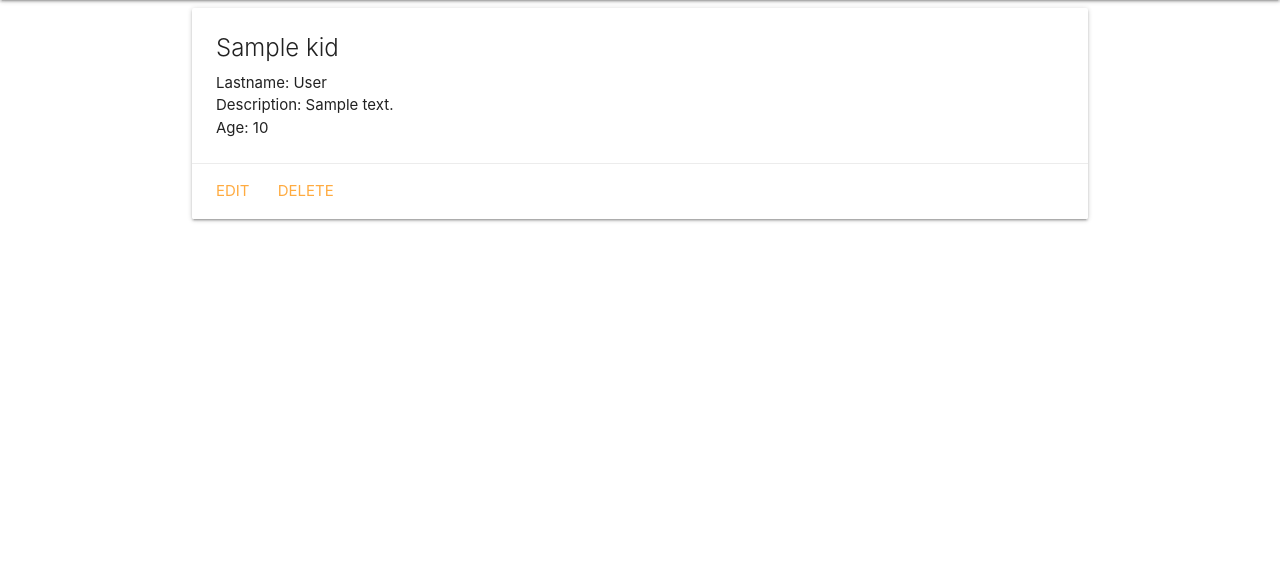
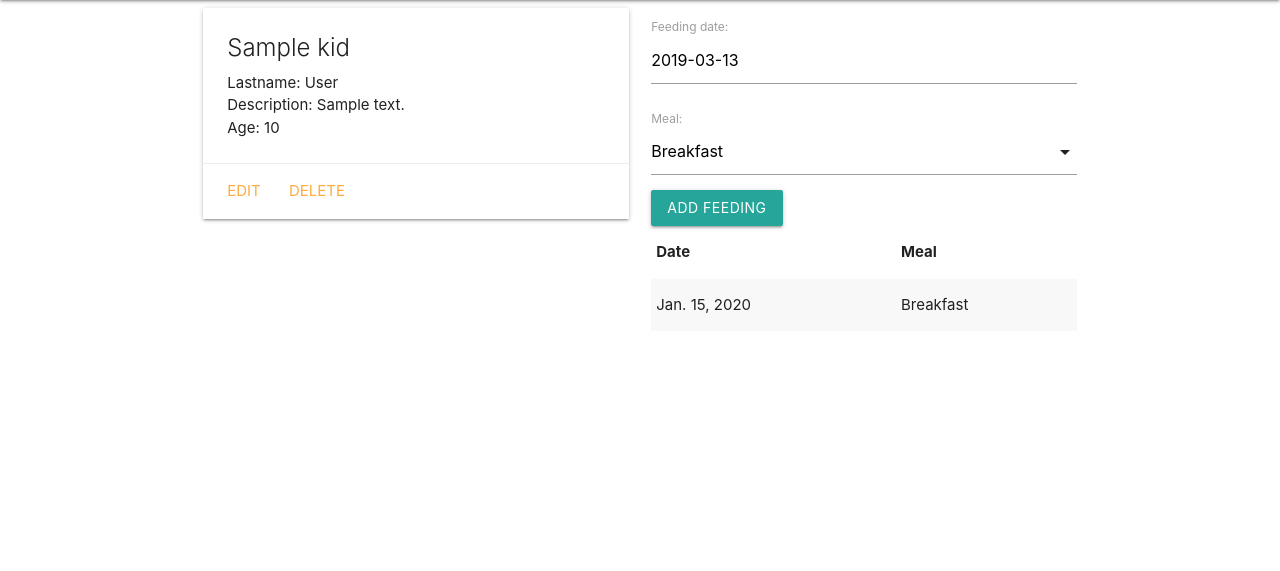
Before and after one commit to pmeisam/django-kindergarten, a Django app: page /kid/1 in a window 1280 px wide. Shown: the part 64-635 px from the top of the page. Run offline with Django 3.2, Linux system fonts and the light colour scheme; tables that the repository leaves empty hold one stand-in row (values such as "Sample post").

Commit message:
feeding update

```diff
--- a/main_app/admin.py
+++ b/main_app/admin.py
@@ -1,5 +1,5 @@
 from django.contrib import admin
-from .models import Kid
+from .models import Kid, Feeding
 # Register your models here.
-
 admin.site.register(Kid)
+admin.site.register(Feeding)
--- /dev/null
+++ b/main_app/forms.py
@@ -0,0 +1,7 @@
+from django.forms import ModelForm
+from .models import Feeding
+
+class FeedingForm(ModelForm):
+    class Meta:
+        model = Feeding
+        fields = ['date', 'meal']
--- a/main_app/models.py
+++ b/main_app/models.py
@@ -1,11 +1,30 @@
 from django.db import models
 from django.urls import reverse
 # Create your models here.
+MEALS = (
+    ('B', 'Breakfast'),
+    ('L', 'Lunch'),
+    ('D', 'Dinner')
+)
 class Kid(models.Model):
     name = models.CharField(max_length=50)
     last_name = models.CharField(max_length=50)
     age = models.IntegerField()
     description = models.TextField(max_length=250)
-
     def get_absolute_url(self):
         return reverse('detail', kwargs={"kid_id": self.id})
+
+
+class Feeding(models.Model):
+    date = models.DateField('feeding date')
+    meal = models.CharField(
+        max_length=1,
+        choices=MEALS,
+        default=MEALS[0][0]
+        )
+    kid = models.ForeignKey(Kid, on_delete=models.CASCADE)
+    def __str__(self):
+        return f"{self.get_meal_display()} on {self.date}"
+
+    class Meta:
+        ordering = ['-date']
--- a/main_app/templates/base.html
+++ b/main_app/templates/base.html
@@ -1,6 +1,7 @@
 {%load static%}
 <!DOCTYPE html>
 <html lang="en">
+
 <head>
     <meta charset="UTF-8">
     <meta name="viewport" content="width=device-width, initial-scale=1.0">
@@ -8,7 +9,10 @@
     <title>Kindergarten</title>
     <link rel="stylesheet" href="https://cdnjs.cloudflare.com/ajax/libs/materialize/1.0.0/css/materialize.min.css">
     <link rel="stylesheet" type="text/css" href="{% static 'css/style.css' %}">
+    <script src="https://cdnjs.cloudflare.com/ajax/libs/materialize/1.0.0/js/materialize.min.js"></script>
+
 </head>
+
 <body>
     <header class="navbar-fixed">
         <nav>
@@ -32,8 +36,22 @@
         {% block content %}
         {% endblock %}
     </main>
-  	<footer class="page-footer">
-       <div class="right">All Rights Reserved, &copy; 2019 Kindergarten Collector &nbsp;</div>
+    <footer class="page-footer">
+        <div class="right">All Rights Reserved, &copy; 2019 Kindergarten Collector &nbsp;</div>
     </footer>
+    <script>
+        var dateEl = document.getElementById('id_date');
+        M.Datepicker.init(dateEl, {
+            format: 'yyyy-mm-dd',
+            defaultDate: new Date(),
+            setDefaultDate: true,
+            autoClose: true
+        });
+
+        // add additional JS to initialize select below
+        var selectEl = document.getElementById('id_meal');
+        M.FormSelect.init(selectEl);
+    </script>
 </body>
+
 </html>
--- a/main_app/templates/kids/detail.html
+++ b/main_app/templates/kids/detail.html
@@ -1,5 +1,7 @@
 {% extends 'base.html' %}
 {% block content %}
+<div class="row">
+    <div class="col s6">
         <div class="card">
             <div class="card-content">
                 <span class="card-title">{{kid.name}}</span>
@@ -16,4 +18,29 @@
                 <a href="{% url 'kids_delete' kid.id %}">Delete</a>
             </div>
         </div>
+    </div>
+<div class="col s6">
+    <form action="{% url 'add_feeding' kid.id %}" method="POST">
+        {% csrf_token %}
+        {{ feeding_form.as_p }}
+        <input type="submit" class="btn" value="add Feeding">
+    </form>
+    <table class="striped">
+        <thead>
+            <tr>
+                <th>Date</th>
+                <th>Meal</th>
+            </tr>
+        </thead>
+        <tbody>
+            {%for meal in kid.feeding_set.all%}
+            <tr>
+                <td>{{meal.date}}</td>
+                <td>{{meal.get_meal_display}}</td>
+            </tr>
+            {%endfor%}
+        </tbody>
+    </table>
+</div>
+    </div>
     {% endblock %}
--- a/main_app/urls.py
+++ b/main_app/urls.py
@@ -9,4 +9,5 @@ urlpatterns = [
     path('kid/create/', views.KidCreate.as_view(), name='kids_create'),
     path('kid/<int:pk>/update/', views.KidUpdate.as_view(), name='kids_update'),
     path('kid/<int:pk>/delete/', views.KidDelete.as_view(), name='kids_delete'),
+    path('kid/<int:kid_id>/add_feeding/', views.add_feeding, name="add_feeding"),
 ]
--- a/main_app/views.py
+++ b/main_app/views.py
@@ -1,7 +1,8 @@
-from django.shortcuts import render
+from django.shortcuts import render, redirect
 from django.http import HttpResponse
 from django.views.generic.edit import CreateView, DeleteView, UpdateView
 from .models import Kid
+from .forms import FeedingForm
 # Create your views here.
 
 def home(request):
@@ -16,7 +17,16 @@ def kids_index(request):
 
 def kid_detail(request, kid_id):
     kid = Kid.objects.get(id=kid_id)
-    return render( request, 'kids/detail.html', {'kid': kid} )
+    feeding_form = FeedingForm()
+    return render( request, 'kids/detail.html', {'kid': kid, 'feeding_form': feeding_form} )
+
+def add_feeding(request, kid_id):
+    form = FeedingForm(request.POST)
+    if form.is_valid():
+        new_feeding = form.save(commit=False)
+        new_feeding.kid_id = kid_id
+        new_feeding.save()
+    return redirect('detail', kid_id=kid_id)
 
 class KidCreate(CreateView):
     model = Kid
```
Also changed, not shown: main_app/migrations/0002_feeding.py (added), main_app/migrations/0003_feeding_kid.py (added). Lines whose indentation alone changed are shown as unchanged.
